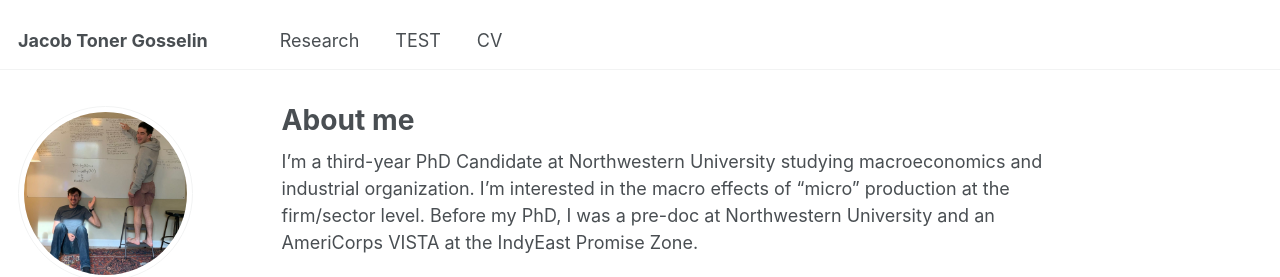
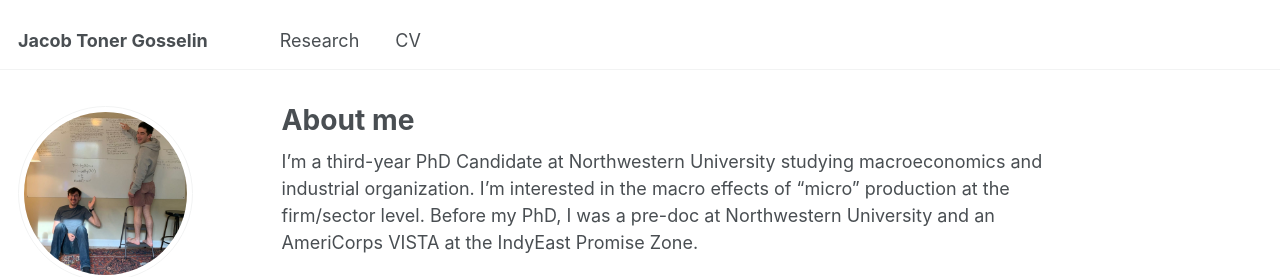
Before and after one commit to jacobgosselin/jacobgosselin.github.io, a Jekyll site: the page built from _pages/about.md, in a window 1280 px wide. Shown: the top 277 px of the page. Built offline with Jekyll 4.4.1, drawn with Linux system fonts in a browser that asks for light colours.

Commit message:
Update navigation.yml

```diff
--- a/_data/navigation.yml
+++ b/_data/navigation.yml
@@ -20,11 +20,11 @@ main:
   # - title: "Blog Posts"
   #   url: /year-archive/
 
-  - title: "TEST"
-    url: files/CV_2025.pdf
+  - title: "CV"
+    url: /files/CV_2025.pdf
 
-  - title: "CV"
-    url: https://jacobgosselin.github.io/files/CV_2025.pdf
+  # - title: "CV"
+  #   url: https://jacobgosselin.github.io/files/CV_2025.pdf
 
   # - title: "Guide"
   #   url: /markdown/
```
